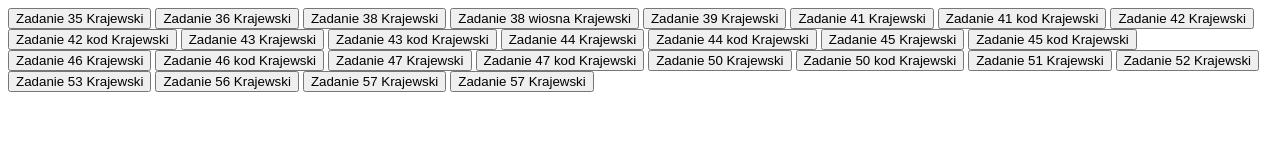
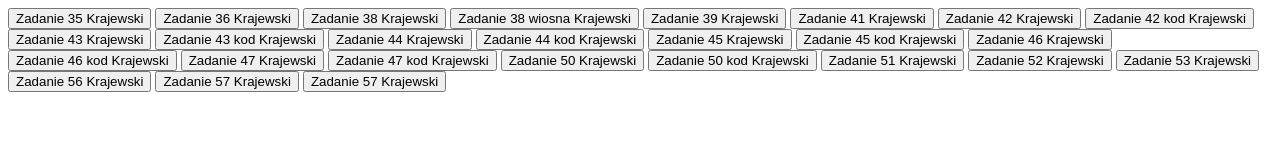
Before and after one commit to mikolaj9898/repozys2, a plain HTML site: page index.html in a window 1280 px wide. Drawn offline with Linux system fonts and the light colour scheme.

Commit message:
Update index.html

```diff
--- a/index.html
+++ b/index.html
@@ -12,7 +12,6 @@
     <input type="button"  name="zadanie38w" value="Zadanie 38 wiosna Krajewski" onclick="z38w(' ')">
     <input type="button"  name="zadanie39" value="Zadanie 39 Krajewski" onclick="z39(' ')">
     <input type="button"  name="zadanie41" value="Zadanie 41 Krajewski" onclick="z41(' ')">
-   <input type="button"  name="zadanie41kod" value="Zadanie 41 kod Krajewski" onclick="z41kod(' ')">
    <input type="button"  name="zadanie42" value="Zadanie 42 Krajewski" onclick="z42(' ')">
    <input type="button"  name="zadanie42kod" value="Zadanie 42 kod Krajewski" onclick="z42kod(' ')">
    <input type="button"  name="zadanie43" value="Zadanie 43 Krajewski" onclick="z43(' ')">
```
